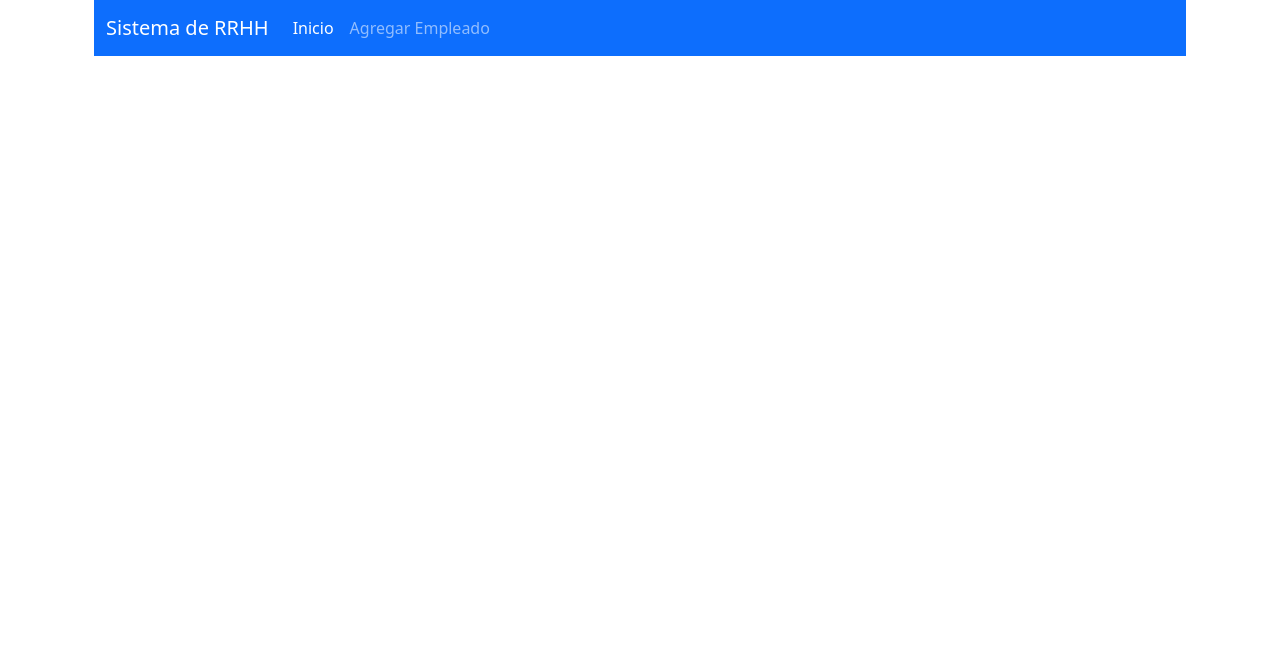
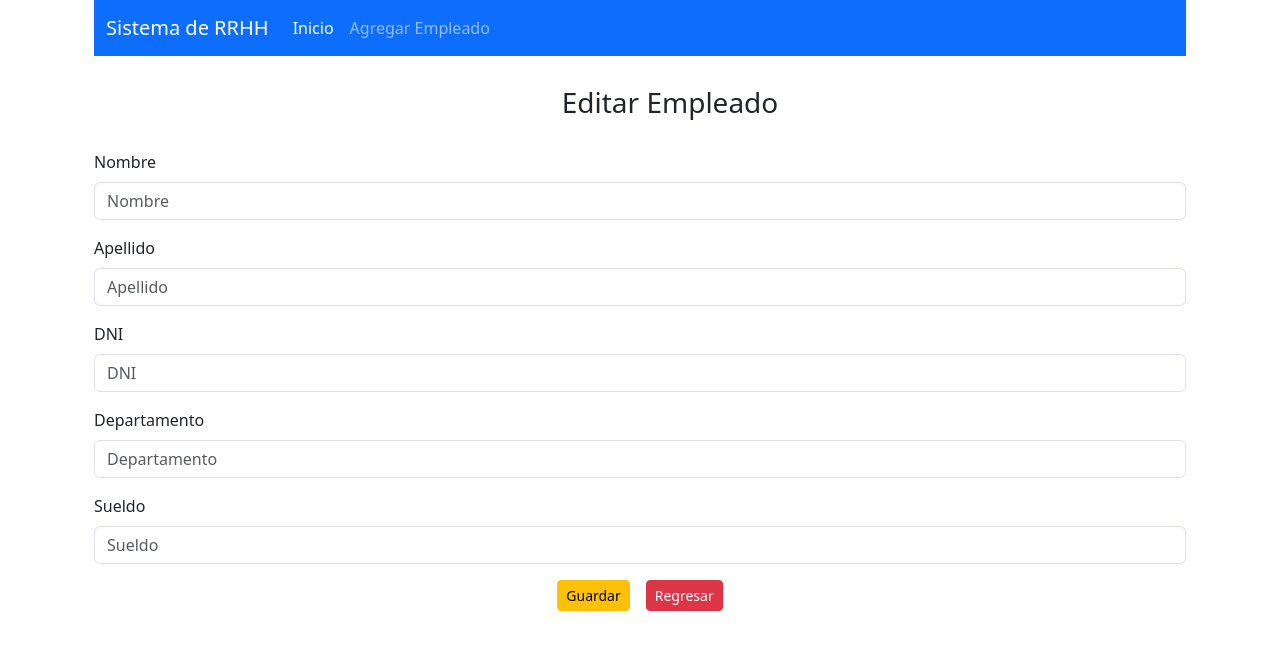
Before and after one commit to SantiagoCandiani/SistemaRRHH, a React (Create React App) app in the folder rrhh-react/: page /editar/1 in a window 1280 px wide. Shown: the top 650 px of the page. Built offline with nearby package versions, Linux system fonts and the light colour scheme.

Commit message:
Editar empleado en proceso

```diff
--- a/rrhh-react/src/App.js
+++ b/rrhh-react/src/App.js
@@ -2,6 +2,7 @@ import { BrowserRouter, Route, Routes } from "react-router-dom";
 import ListadoEmpleados from "./empleados/ListadoEmpleados";
 import Navegacion from "./plantilla/Navegacion";
 import AgregarEmpleado from "./empleados/AgregarEmpleado";
+import EditarEmpleado from "./empleados/EditarEmpleado";
 
 function App() {
   return (
@@ -11,6 +12,7 @@ function App() {
         <Routes>
           <Route exact path="/" element={<ListadoEmpleados />} />
           <Route exact path="/agregar" element={<AgregarEmpleado />} />
+          <Route exact path="/editar/:id" element={<EditarEmpleado />} />
         </Routes>
       </BrowserRouter>
     </div>
--- /dev/null
+++ b/rrhh-react/src/empleados/EditarEmpleado.js
@@ -0,0 +1,125 @@
+import axios from "axios";
+import React, { useState } from "react";
+import { useNavigate } from "react-router-dom";
+
+export default function EditarEmpleado() {
+  let navegacion = useNavigate();
+
+  const [empleado, setEmpleado] = useState({
+    nombre: "",
+    apellido: "",
+    dni: "",
+    departamento: "",
+    sueldo: ""
+  });
+
+  const { nombre, apellido, dni, departamento, sueldo } = empleado;
+
+  const onInputChange = (e) => {
+    //spread operator ... (expandir los atributos del objeto empleado)
+    setEmpleado({ ...empleado, [e.target.name]: e.target.value });
+  };
+
+  const onSubmit = async (e) => {
+    e.preventDefault();
+    const urlBase = "http://localhost:8080/rrhh-app/empleados";
+    await axios.post(urlBase, empleado);
+    //Redirigimos a la pagina de inicio
+    navegacion("/");
+  };
+
+  return (
+    <div className="container">
+      <div className="container text-center" style={{ margin: "30px" }}>
+        <h3>Editar Empleado</h3>
+      </div>
+
+      <form onSubmit={(e) => onSubmit(e)}>
+        <div className="mb-3">
+          <label htmlfor="nombre" className="form-label">
+            Nombre
+          </label>
+          <input
+            type="text"
+            className="form-control"
+            placeholder="Nombre"
+            id="nombre"
+            name="nombre"
+            required={true}
+            value={nombre}
+            onChange={(e) => onInputChange(e)}
+          />
+        </div>
+        <div className="mb-3">
+          <label htmlfor="apellido" className="form-label">
+            Apellido
+          </label>
+          <input
+            type="text"
+            className="form-control"
+            placeholder="Apellido"
+            id="apellido"
+            name="apellido"
+            required={true}
+            value={apellido}
+            onChange={(e) => onInputChange(e)}
+          />
+        </div>
+        <div className="mb-3">
+          <label htmlfor="dni" className="form-label">
+            DNI
+          </label>
+          <input
+            type="text"
+            className="form-control"
+            placeholder="DNI"
+            id="dni"
+            name="dni"
+            required={true}
+            value={dni}
+            onChange={(e) => onInputChange(e)}
+          />
+        </div>
+        <div className="mb-3">
+          <label htmlfor="departamento" className="form-label">
+            Departamento
+          </label>
+          <input
+            type="text"
+            className="form-control"
+            placeholder="Departamento"
+            id="departamento"
+            name="departamento"
+            required={true}
+            value={departamento}
+            onChange={(e) => onInputChange(e)}
+          />
+        </div>
+        <div className="mb-3">
+          <label htmlfor="sueldo" className="form-label">
+            Sueldo
+          </label>
+          <input
+            type="number"
+            step="any"
+            className="form-control"
+            placeholder="Sueldo"
+            id="sueldo"
+            name="sueldo"
+            required={true}
+            value={sueldo}
+            onChange={(e) => onInputChange(e)}
+          />
+        </div>
+        <div className="text-center">
+          <button type="submit" className="btn btn-warning btn-sm me-3">
+            Guardar
+          </button>
+          <a href="/" className="btn btn-danger btn-sm">
+            Regresar
+          </a>
+        </div>
+      </form>
+    </div>
+  );
+}
--- a/rrhh-react/src/empleados/ListadoEmpleados.js
+++ b/rrhh-react/src/empleados/ListadoEmpleados.js
@@ -1,6 +1,7 @@
 import axios from "axios";
 import React, { useEffect, useState } from "react";
 import { NumericFormat } from "react-number-format";
+import { Link } from "react-router-dom";
 
 export default function ListadoEmpleados() {
   const urlBase = "http://localhost:8080/rrhh-app/empleados";
@@ -32,6 +33,7 @@ export default function ListadoEmpleados() {
             <th scope="col">DNI</th>
             <th scope="col">Departamento</th>
             <th scope="col">Sueldo</th>
+            <th scope="col">Accion</th>
           </tr>
         </thead>
         <tbody>
@@ -53,6 +55,14 @@ export default function ListadoEmpleados() {
                     fixedDecimalScale
                   />
                 </td>
+                <td className="text-center">
+                  <div>
+                  <Link to={`/editar/${empleado.idEmpleado}`}
+                      className="btn btn-warning btn-sm me-3">
+                      Editar
+                    </Link>
+                  </div>
+                </td>
               </tr>
             ))
           }
```
Also changed, not shown: 2 other files (tests, documents, lock files or other folders).
